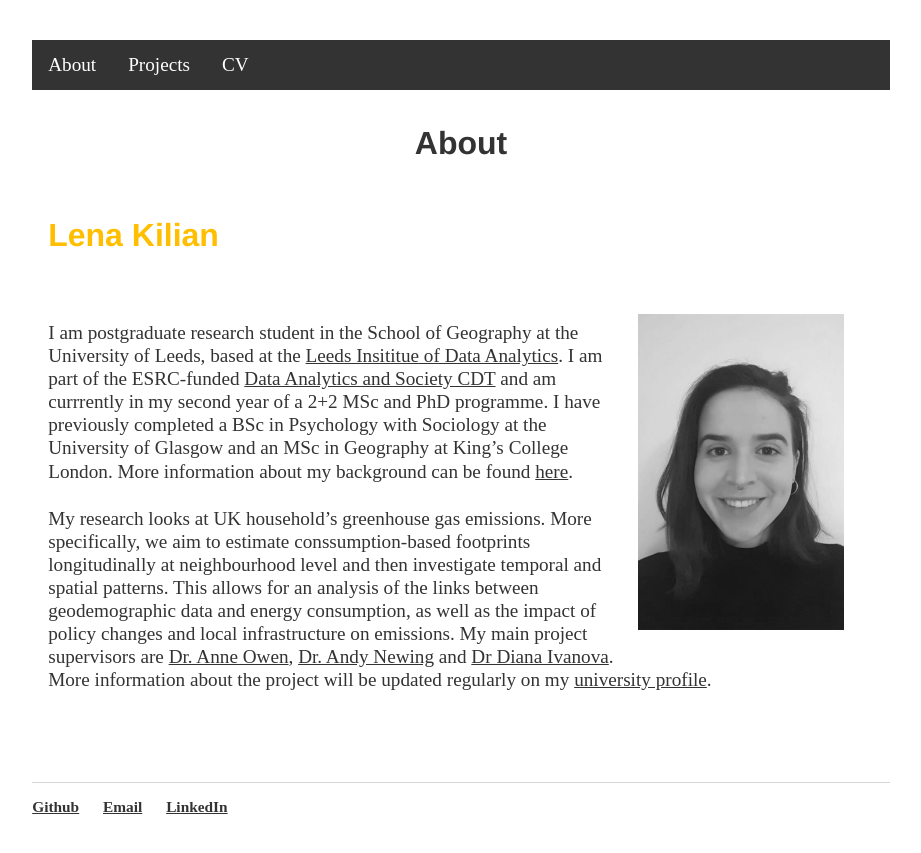
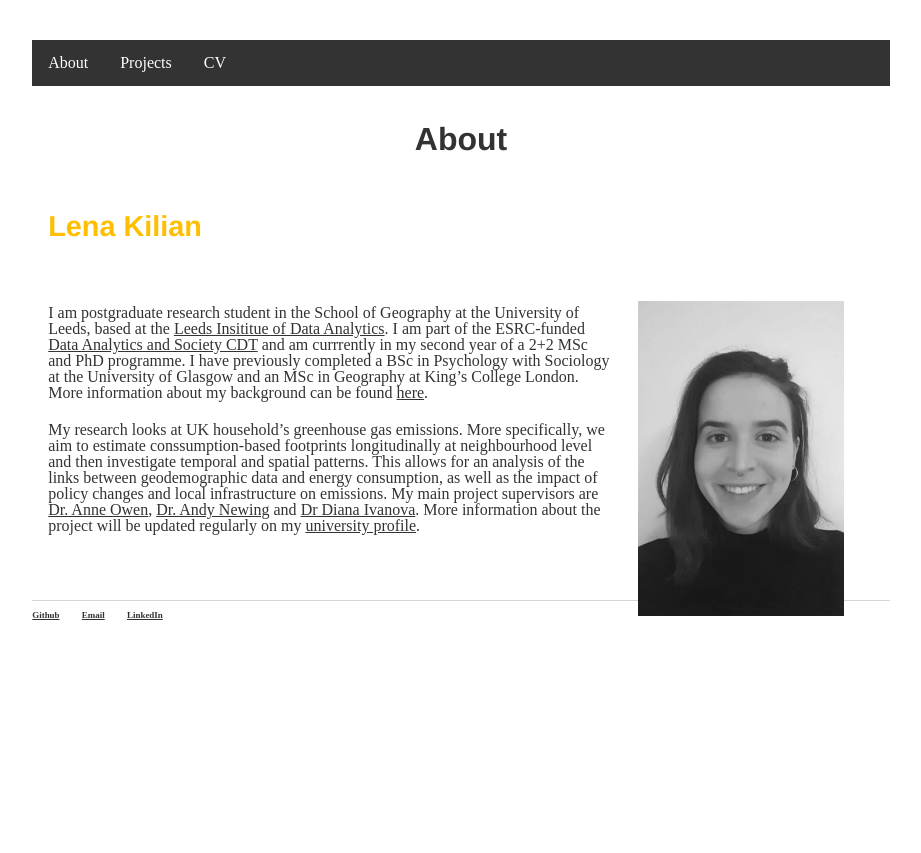
Before and after one commit to lena-kilian/lena-kilian.github.io, a Jekyll site: the page built from index.md, in a window 1280 px wide. Shown: the top 853 px of the page, without its empty margins (179-1100 px from the left). Built offline with Jekyll 4.4.1, drawn with Linux system fonts in a browser that asks for light colours; our own code applies the rules of GitHub Pages for plain Markdown files.

Commit message:
Update main.css

```diff
--- a/css/main.css
+++ b/css/main.css
@@ -14,7 +14,7 @@ body {
 /* Links inside the navbar */
 .navbar a {
   float: left;
-  font-size: 1.2em;
+  font-size: 1em;
   color: #ffffff;
   text-align: center;
   padding: 14px 16px;
@@ -29,7 +29,7 @@ body {
 
 /* Dropdown button */
 .dropdown .dropbtn {
-  font-size: 1.2em;
+  font-size: 1em;
   border: none;
   outline: none;
   color: white;
@@ -81,7 +81,7 @@ footer ul {
     list-style: none;
     font-weight: bold;
     overflow: hidden;
-    font-size: 1.2em;
+    font-size: 0.8em;
     text-decoration: none;
 }
 
@@ -100,7 +100,7 @@ a:hover {
 }
 
 h1 {Times
-    font-size: 2.5em;
+    font-size: 2.2em;
     font-family:'Helvetica';
     color: #333;
     padding: 14px 16px;
@@ -108,22 +108,22 @@ h1 {Times
 }
 
 h2 {
-    font-size: 2em;
+    font-size: 1.8em;
     font-family:'Helvetica';
     color: #ffbf00;
     padding: 14px 16px;
 }
 
 h3 {
-    font-size: 1.5em;
+    font-size: 1.3em;
     font-family:'Helvetica';
     color: #ffbf00;
     padding: 14px 16px;
 }
 
 p {
-    font-size: 1.2em;
-    line-height: 1.2em;
+    font-size: 1em;
+    line-height: 1em;
     font-family:'Sans Serif';
     color: #333;
     padding: 2.5px 16px;
@@ -139,11 +139,11 @@ pre code {
   padding: 20px;
   margin-left: 2.5em;
   margin-right: 2.5em;
-  font-size: 1.2em;
+  font-size: 1em;
 }
 
 table {
-    font-size: 1.2em;
+    font-size: 1em;
     text-align: left;
     padding: 2.5px 16px;
     border-collapse: separate;
@@ -168,12 +168,12 @@ img {
 
 footer {
     border-top: 1px solid #d5d5d5;
-    font-size: .8em;
+    font-size: .7em;
 }
 
 ul.posts {
     margin: 20px auto 40px;
-    font-size: 1.5em;
+    font-size: 1.3em;
 }
 
 ul.posts li {
```
